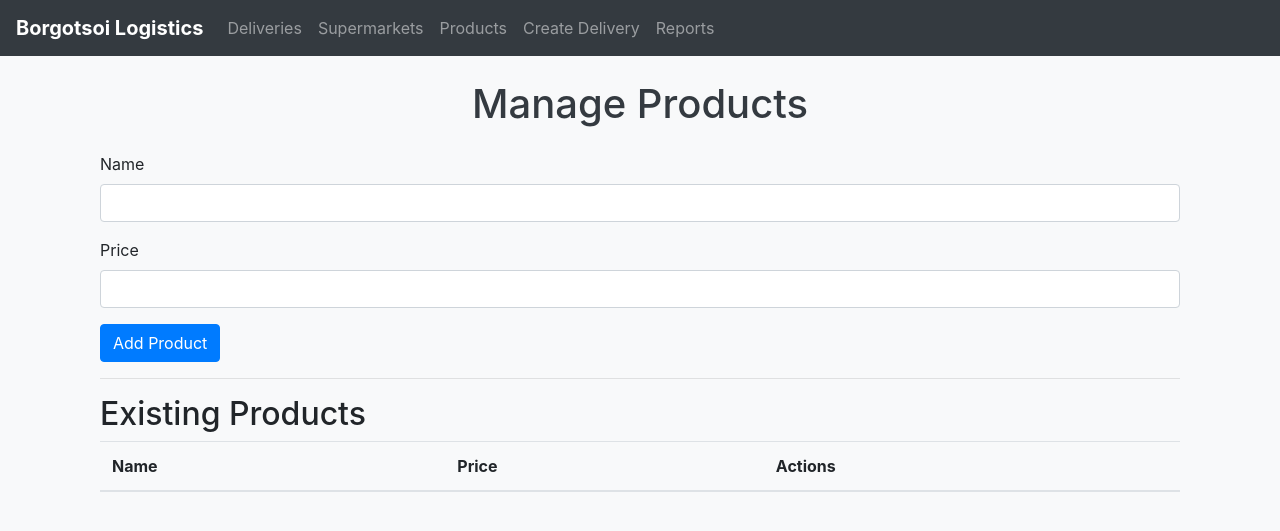
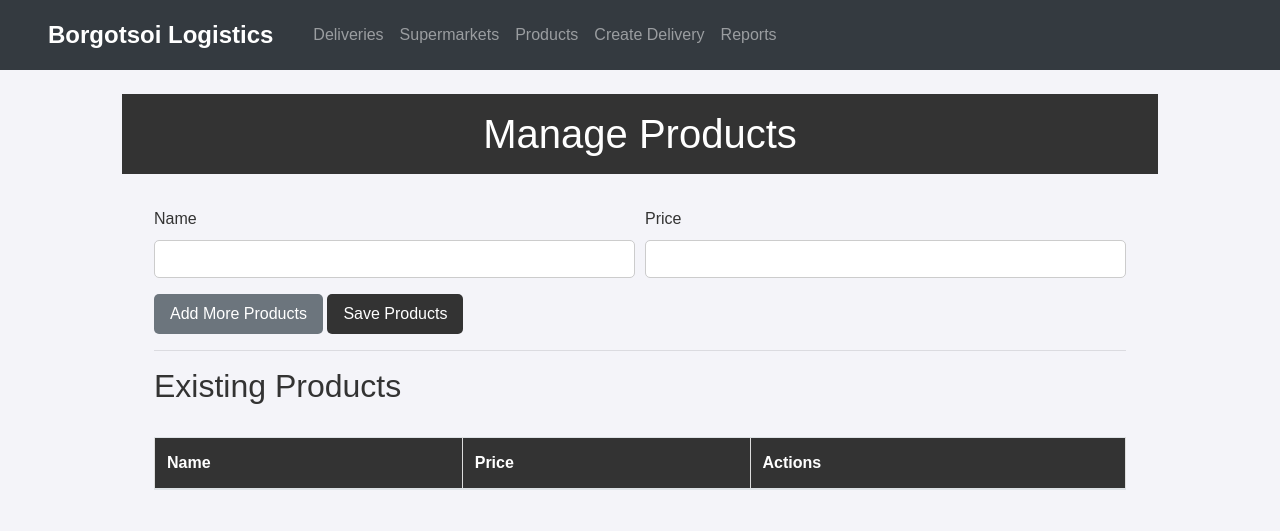
Before and after one commit to alikatgh/logs_beta1, a Flask app: page /products in a window 1280 px wide. Shown: the top 531 px of the page. Run offline with Flask 3, Linux system fonts and the light colour scheme; the visitor is signed in with stand-in values (Sample User, id 1); data that the repository does not hold is empty; some libraries are stand-ins or nearby versions.

Commit message:
stable from june 9 afternoon

```diff
--- a/app/routes.py
+++ b/app/routes.py
@@ -115,12 +115,15 @@ def delete_supermarket(id):
 @login_required
 def manage_products():
     if request.method == 'POST':
-        name = request.form['name']
-        price = float(request.form['price'])
-        new_product = Product(name=name, price=price)
-        db.session.add(new_product)
+        names = request.form.getlist('name[]')
+        prices = request.form.getlist('price[]')
+
+        for name, price in zip(names, prices):
+            new_product = Product(name=name, price=float(price))
+            db.session.add(new_product)
+
         db.session.commit()
-        flash('Product added successfully', 'success')
+        flash('Products added successfully', 'success')
         return redirect(url_for('main.manage_products'))
 
     products = Product.query.all()
@@ -141,10 +144,19 @@ def edit_product(id):
 @main.route('/products/delete/<int:id>', methods=['POST'])
 @login_required
 def delete_product(id):
-    product = Product.query.get_or_404(id)
-    db.session.delete(product)
-    db.session.commit()
-    flash('Product deleted successfully', 'success')
+    try:
+        product = Product.query.get_or_404(id)
+
+        # Delete associated delivery items
+        DeliveryItem.query.filter_by(product_id=id).delete()
+
+        db.session.delete(product)
+        db.session.commit()
+        flash('Product deleted successfully', 'success')
+    except Exception as e:
+        db.session.rollback()
+        flash(f'Error deleting product: {str(e)}', 'danger')
+
     return redirect(url_for('main.manage_products'))
 
 @main.route('/deliveries/delete/<int:delivery_id>', methods=['POST'])
--- a/app/static/css/styles.css
+++ b/app/static/css/styles.css
@@ -1,21 +1,268 @@
-/* static/css/styles.css */
+/* Reset some default styles */
+* {
+    margin: 0;
+    padding: 0;
+    box-sizing: border-box;
+    font-family: Arial, sans-serif;
+}
 
 body {
-    background-color: #f8f9fa;
+    background-color: #f4f4f9;
+    color: #333;
+    line-height: 1.6;
 }
 
+/* Header styling */
 header {
-    margin-bottom: 20px;
+    background-color: #333;
+    color: #fff;
+    padding: 1rem 0;
+    text-align: center;
 }
 
-h1 {
-    color: #343a40;
+header h1 {
+    margin: 0;
 }
 
-.table th, .table td {
+/* Container for general content */
+.container {
+    max-width: 1100px;
+    margin: 0 auto;
+    padding: 0 2rem;
+}
+
+/* Form styling */
+form {
+    /* background: #fff;
+    padding: 2rem; */
+    margin-top: 2rem;
+    border-radius: 5px;
+    /* box-shadow: 0 0 10px rgba(0, 0, 0, 0.1); */
+}
+
+form .form-group {
+    margin-bottom: 1rem;
+}
+
+form .form-group label {
+    display: block;
+    margin-bottom: 0.5rem;
+    color: #333;
+}
+
+form .form-group input,
+form .form-group select,
+form .form-group button {
+    width: 100%;
+    padding: 0.5rem;
+    border: 1px solid #ccc;
+    border-radius: 5px;
+    margin-top: 0.5rem;
+}
+
+form .form-group button {
+    background: #333;
+    color: #fff;
+    border: none;
+    cursor: pointer;
+    transition: background 0.3s ease;
+}
+
+form .form-group button:hover {
+    background: #555;
+}
+
+/* Table styling */
+table {
+    width: 100%;
+    border-collapse: collapse;
+    margin-top: 2rem;
+}
+
+table thead {
+    background: #333;
+    color: #fff;
+}
+
+table th,
+table td {
+    padding: 1rem;
+    text-align: left;
+    border: 1px solid #ddd;
+}
+
+table tr:nth-child(even) {
+    background: #f4f4f9;
+}
+
+/* Button styling */
+.btn {
+    display: inline-block;
+    padding: 0.5rem 1rem;
+    border: none;
+    border-radius: 5px;
+    cursor: pointer;
+    text-align: center;
+    text-decoration: none;
+    transition: background 0.3s ease;
+}
+
+.btn-primary {
+    background: #333;
+    color: #fff;
+}
+
+.btn-primary:hover {
+    background: #555;
+}
+
+.btn-danger {
+    background: #e74c3c;
+    color: #fff;
+}
+
+.btn-danger:hover {
+    background: #c0392b;
+}
+
+/* Ensure form inline elements display correctly */
+.inline-form {
+    display: inline;
+}
+
+.inline-form button {
+    display: inline-block;
+    width: auto;
+    padding: 0.5rem 1rem;
+    margin-left: 0.5rem;
     vertical-align: middle;
 }
 
-.navbar-brand {
+/* Flash messages styling */
+.flash-msg {
+    padding: 1rem;
+    border-radius: 5px;
+    margin-top: 1rem;
+}
+
+.flash-success {
+    background: #2ecc71;
+    color: #fff;
+}
+
+.flash-danger {
+    background: #e74c3c;
+    color: #fff;
+}
+
+.flash-info {
+    background: #3498db;
+    color: #fff;
+}
+
+/* Modal styling */
+.modal {
+    display: none;
+    position: fixed;
+    z-index: 1;
+    left: 0;
+    top: 0;
+    width: 100%;
+    height: 100%;
+    overflow: auto;
+    background-color: rgb(0, 0, 0);
+    background-color: rgba(0, 0, 0, 0.4);
+}
+
+.modal-content {
+    background-color: #fff;
+    margin: 15% auto;
+    padding: 2rem;
+    border: 1px solid #888;
+    width: 80%;
+    border-radius: 5px;
+}
+
+.close {
+    color: #aaa;
+    float: right;
+    font-size: 28px;
     font-weight: bold;
 }
+
+.close:hover,
+.close:focus {
+    color: black;
+    text-decoration: none;
+    cursor: pointer;
+}
+
+/* Navbar styling */
+.navbar {
+    display: flex;
+    justify-content: space-between;
+    align-items: center;
+    background-color: #333;
+    padding: 0.5rem 2rem;
+}
+
+.navbar a {
+    color: #fff;
+    text-decoration: none;
+    padding: 0.5rem 1rem;
+}
+
+.navbar a:hover {
+    background-color: #555;
+    border-radius: 5px;
+}
+
+.navbar .navbar-brand {
+    font-size: 1.5rem;
+    font-weight: bold;
+}
+
+/* Page-specific styles */
+/* Deliveries Table */
+#products-table .form-control {
+    margin-bottom: 0.5rem;
+}
+
+/* Create Delivery Page */
+#create-delivery-form .form-group {
+    margin-bottom: 1rem;
+}
+
+#create-delivery-form .form-group label {
+    font-weight: bold;
+}
+
+#create-delivery-form .form-control {
+    margin-bottom: 0.5rem;
+}
+
+/* Register and Login Pages */
+.auth-form {
+    max-width: 500px;
+    margin: 2rem auto;
+    padding: 2rem;
+    background: #fff;
+    border-radius: 5px;
+    box-shadow: 0 0 10px rgba(0, 0, 0, 0.1);
+}
+
+.auth-form h2 {
+    margin-bottom: 1rem;
+}
+
+.auth-form .form-group {
+    margin-bottom: 1rem;
+}
+
+.auth-form .form-control {
+    margin-bottom: 0.5rem;
+}
+
+.auth-form .btn {
+    width: 100%;
+}
--- a/app/static/js/app.js
+++ b/app/static/js/app.js
@@ -1,23 +1,12 @@
 $(document).ready(function() {
-    $('#add-row').click(function() {
-      var row = `
-        <tr>
-          <td>
-            <select class="form-control product-select" name="product_id[]" required>
-              {% for product in products %}
-                <option value="{{ product.id }}">{{ product.name }}</option>
-              {% endfor %}
-            </select>
-          </td>
-          <td><input type="number" class="form-control quantity-input" name="quantity[]" required></td>
-          <td><input type="number" step="0.01" class="form-control price-input" name="price[]" required></td>
-          <td><button type="button" class="btn btn-danger remove-row">Remove</button></td>
-        </tr>
-      `;
-      $('#products-table tbody').append(row);
-    });
+  $('#add-product').click(function() {
+      var productFields = $('#product-fields');
+      var newFields = productFields.children().first().clone();
+      newFields.find('input').val('');
+      productFields.append(newFields);
+  });
 
-    $(document).on('click', '.remove-row', function() {
-      $(this).closest('tr').remove();
-    });
+  $(document).on('click', '.remove-row', function() {
+      $(this).closest('.form-row').remove();
   });
+});
--- a/app/templates/manage_products.html
+++ b/app/templates/manage_products.html
@@ -6,15 +6,20 @@
 </header>
 <div class="container">
     <form method="POST" action="{{ url_for('main.manage_products') }}">
-        <div class="form-group">
-            <label for="name">Name</label>
-            <input type="text" class="form-control" id="name" name="name" required>
+        <div id="product-fields">
+            <div class="form-row">
+                <div class="form-group col-md-6">
+                    <label for="name">Name</label>
+                    <input type="text" class="form-control" id="name" name="name[]" required>
+                </div>
+                <div class="form-group col-md-6">
+                    <label for="price">Price</label>
+                    <input type="number" step="0.01" class="form-control" id="price" name="price[]" required>
+                </div>
+            </div>
         </div>
-        <div class="form-group">
-            <label for="price">Price</label>
-            <input type="number" step="0.01" class="form-control" id="price" name="price" required>
-        </div>
-        <button type="submit" class="btn btn-primary">Add Product</button>
+        <button type="button" class="btn btn-secondary" id="add-product">Add More Products</button>
+        <button type="submit" class="btn btn-primary">Save Products</button>
     </form>
     <hr>
     <h2>Existing Products</h2>
@@ -42,4 +47,19 @@
         </tbody>
     </table>
 </div>
+
+<script>
+    $(document).ready(function() {
+        $('#add-product').click(function() {
+            var productFields = $('#product-fields');
+            var newFields = productFields.children().first().clone();
+            newFields.find('input').val('');
+            productFields.append(newFields);
+        });
+
+        $(document).on('click', '.remove-row', function() {
+            $(this).closest('.form-row').remove();
+        });
+    });
+</script>
 {% endblock %}
```
Also changed, not shown: instance/deliveries.db.
